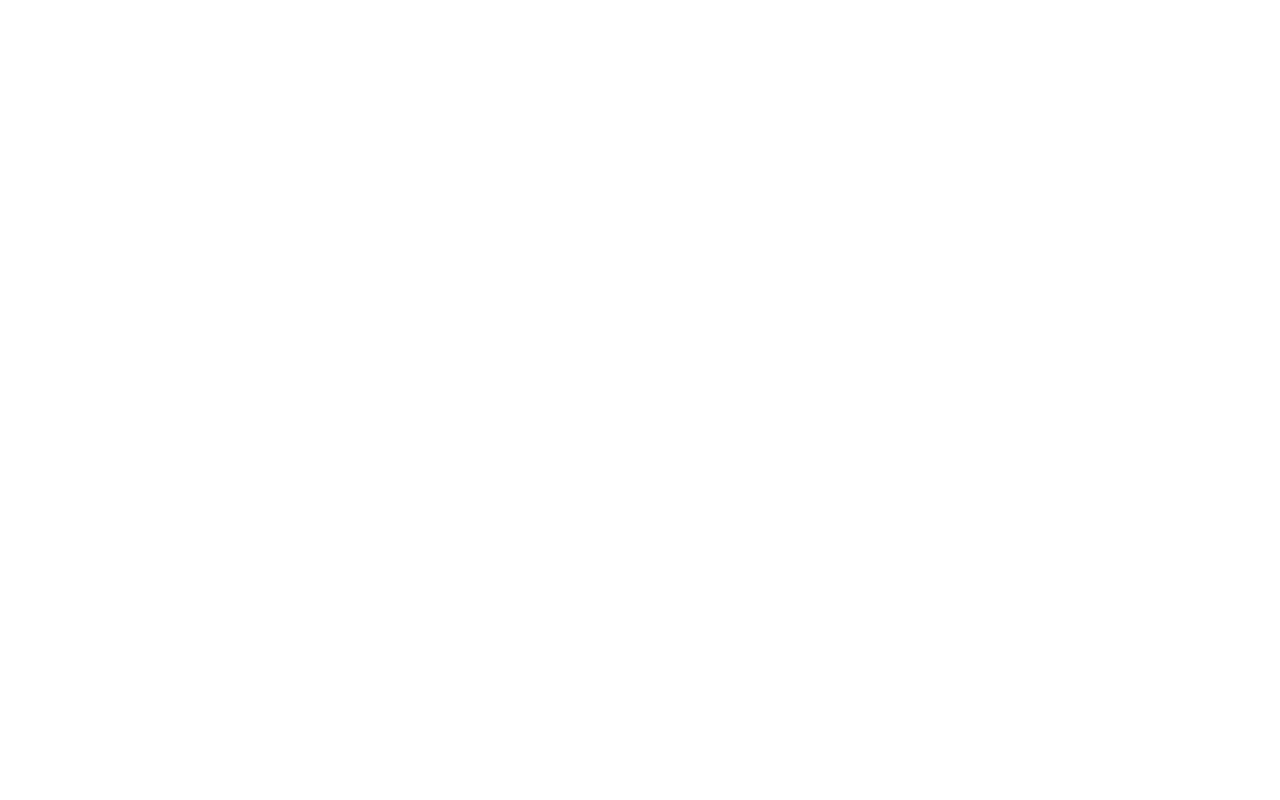
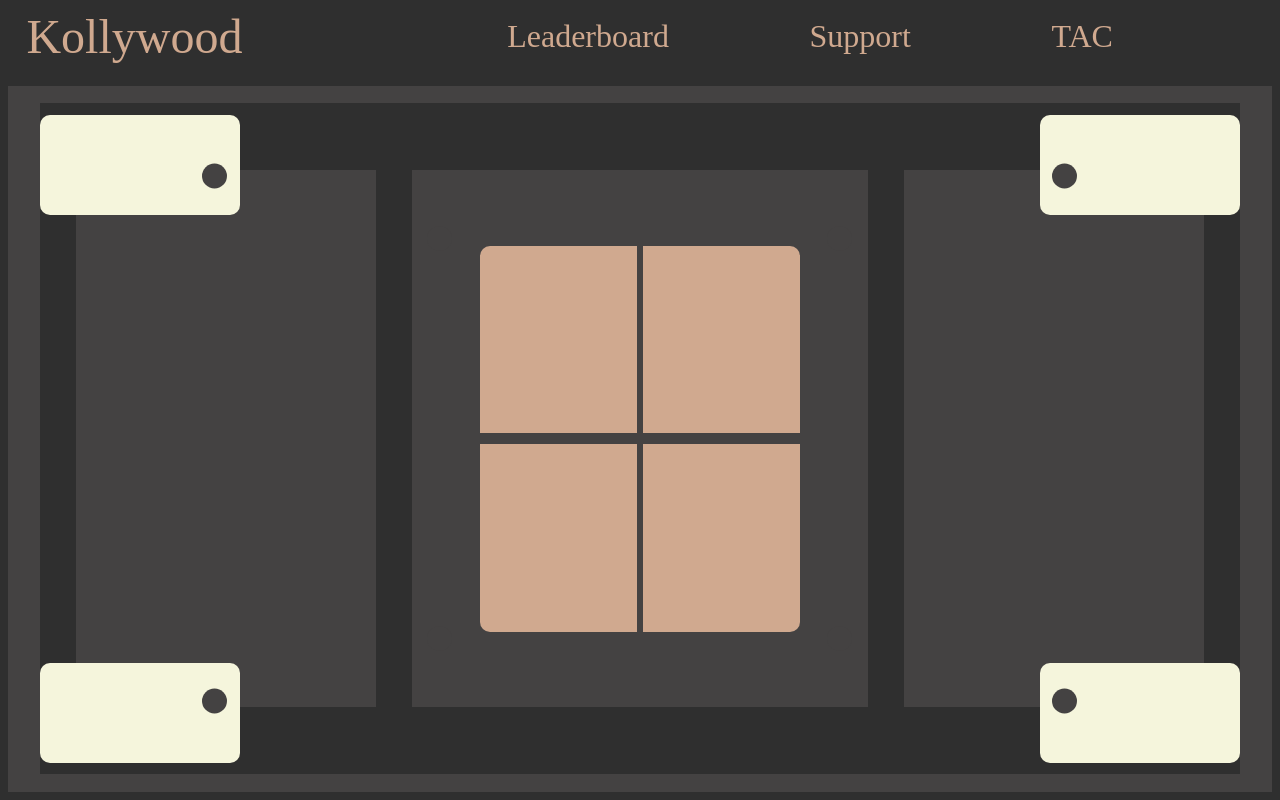
Before and after one commit to santhosh-kumar-karthikeyan/Kollywood, a website: page html/rules.html in a window 1280 px wide. Drawn offline with Linux system fonts and the light colour scheme.

Commit message:
partially completed layout of the rules page. Trying to animate connectors

```diff
--- /dev/null
+++ b/css/general_styles.css
@@ -0,0 +1,169 @@
+body {
+    display : flex;
+    justify-content: flex-end;
+    flex-direction: column;
+    align-items: center;
+    row-gap: 20px;
+    background-color: #2F2F2F;
+    font-family: 'Jersey 25','Britannic','sans-serif';
+    color:#D0A98F;
+    display: flex;
+    height: 98vh;
+}
+
+nav {
+    width: 99vw;
+    height: 5vw;
+    background-color: #2F2F2F;
+    display: flex;
+    justify-content: space-between;
+    align-items: center;
+    gap: 20px;
+}
+.logo {
+    background-color: #2F2F2F;
+    width: 20%;
+    margin-left:20px;
+    font-size: 3rem;
+}
+.nav-links {
+    width: 70%;
+    background-color: #2F2F2F;
+    margin-right: 20px;
+    display: flex;
+    justify-content: space-evenly;
+    font-size: 2rem;
+}
+
+a {
+    text-decoration: none;
+    color: #D0A98F;
+}
+
+.box1 {
+    width: 100%;
+    background-color: #444242;
+    height: 100%;
+    display: flex;
+    justify-content: center;
+    align-items: center;
+}
+
+.box11 {
+    background-color: #2F2F2F;
+    width: 95%;
+    height: 95%;
+    display: flex;
+    align-items: center;
+    justify-content: center;
+    gap: 3%;
+}
+
+.box111, .box112, .box113 {
+    background-color: #444242;
+    width: 38%;
+    height: 80%;
+}
+
+.box111,.box113 {
+    width: 25%;
+}
+
+.box112 {
+    display: flex;
+    flex-direction: column;
+    justify-content: center;
+    align-items: center;
+    gap: 2%;
+}
+
+.row1,.row2 {
+    width: 70%;
+    height: 35%;
+    display: flex;
+    justify-content: center;
+    align-items: center;
+    gap: 2%;
+}
+
+.tile1,.tile2,.tile3,.tile4 {
+    background-color: #D0A98F;
+    width: 100%;
+    height: 100%;
+}
+
+.tile1 {
+    border-top-left-radius: 10px;
+}
+
+.tile2 {
+    border-top-right-radius: 10px;
+}
+
+.tile3 {
+    border-bottom-left-radius: 10px;
+}
+
+.tile4 {
+    border-bottom-right-radius: 10px;
+}
+
+.label1,.label2,.label3,.label4 {
+    position: absolute;
+    width: 200px;
+    height: 100px;
+    background-color: beige;
+    border-radius: 10px;
+    display: flex;
+}
+
+.label1 {
+    transform: translateX(-250%) translateY(-175%);
+}
+
+.label2 {
+    transform: translateX(250%) translateY(-175%);
+}
+
+.label3 {
+    transform: translateX(-250%) translateY(175%);
+}
+
+.label4 {
+    transform: translateX(250%) translateY(175%);
+}
+
+.circle {
+    position: absolute;
+    background-color: #444242;
+    width: 25px;
+    height: 25px;
+    border-radius: 25px;
+}
+
+#circle1 {
+    transform: translateX(-1700%) translateY(-1050%);
+}
+#circle2 {
+    transform: translateX(1700%) translateY(-1050%);
+}
+#circle3 {
+    transform: translateX(-1700%) translateY(1050%);
+}
+#circle4 {
+    transform: translateX(1700%) translateY(1050%);
+}
+
+
+#circle5 {
+    transform: translateX(-800%) translateY(-800%);
+}
+#circle6 {
+    transform: translateX(800%) translateY(-800%);
+}
+#circle7 {
+    transform: translateX(-800%) translateY(800%);
+}
+#circle8 {
+    transform: translateX(800%) translateY(800%);
+}
--- a/html/rules.html
+++ b/html/rules.html
@@ -4,8 +4,59 @@
     <meta charset="UTF-8">
     <meta name="viewport" content="width=device-width, initial-scale=1.0">
     <title>How to play Kollywood.io??</title>
+    <link rel="stylesheet" href="../css/general_styles.css">
 </head>
 <body>
+    <nav>
+        <div class="logo"><a href="index.html">Kollywood</a></div>
+        <div class="nav-links">
+            <a href="leaderboard.html">Leaderboard</a>
+            <a href="support.html">Support</a>
+            <a href="tac.html">TAC</a>
+        </div>
+    </nav>
+    <div class="box1">
+        <div class="box11">
+            <div class="box111">
 
+            </div>
+            <div class="box112">
+                <div class="row1">
+                    <div class="tile1">
+
+                    </div>
+                    <div class="label1">
+                    </div>
+                    <div class="tile2">
+                    </div>
+                    <div class="label2">
+                    </div>
+                </div>
+                <div class="circle" id="circle1"></div>
+                <div class="circle" id="circle2"></div>
+                <div class="row2">
+                    <div class="tile3">
+
+                    </div>
+                    <div class="label3">
+                    </div>
+                    <div class="tile4">
+
+                    </div>
+                    <div class="label4">
+                    </div>
+                </div>
+                <div class="circle" id="circle3"></div>
+                <div class="circle" id="circle4"></div>
+            </div>
+            <div class="circle" id="circle5"></div>
+            <div class="circle" id="circle6"></div>
+            <div class="circle" id="circle7"></div>
+            <div class="circle" id="circle8"></div>
+            <div class="box113">
+
+            </div>
+        </div>
+    </div>
 </body>
 </html>
```
Also changed, not shown: css/reg_styles.css (+7 -0 lines), html/signUp.html (+29 -12 lines), resources/SVGs/connector-left.svg (added).
